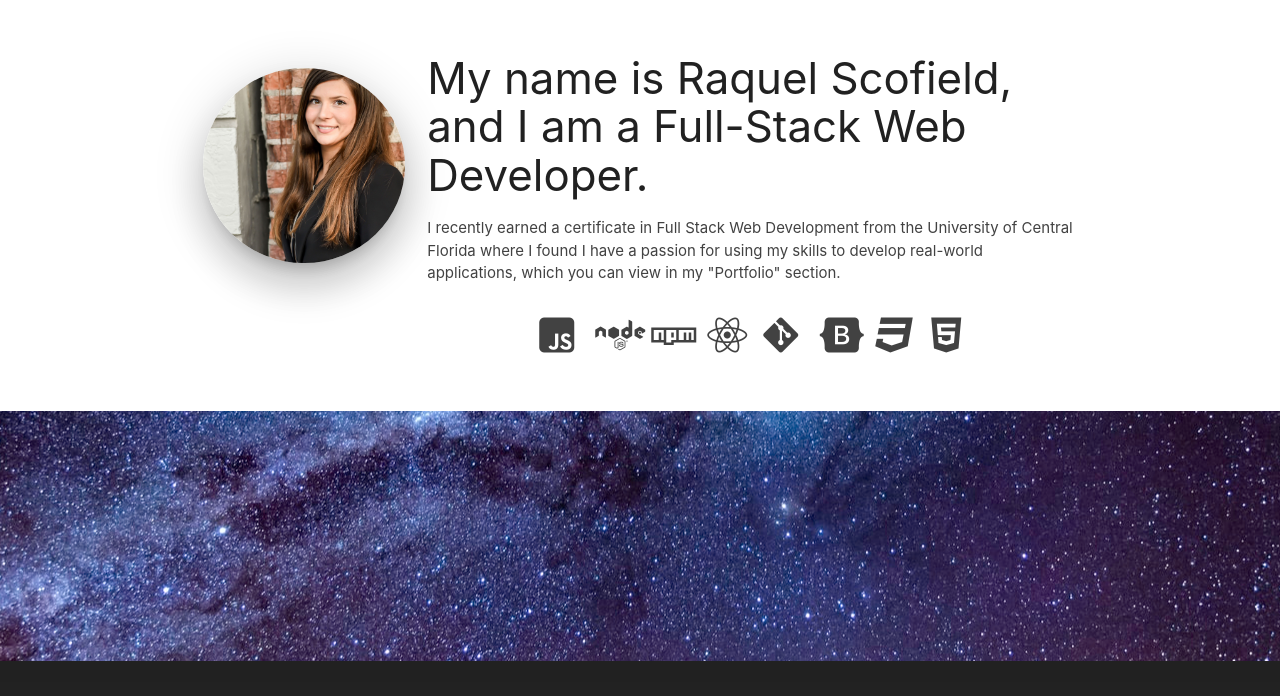
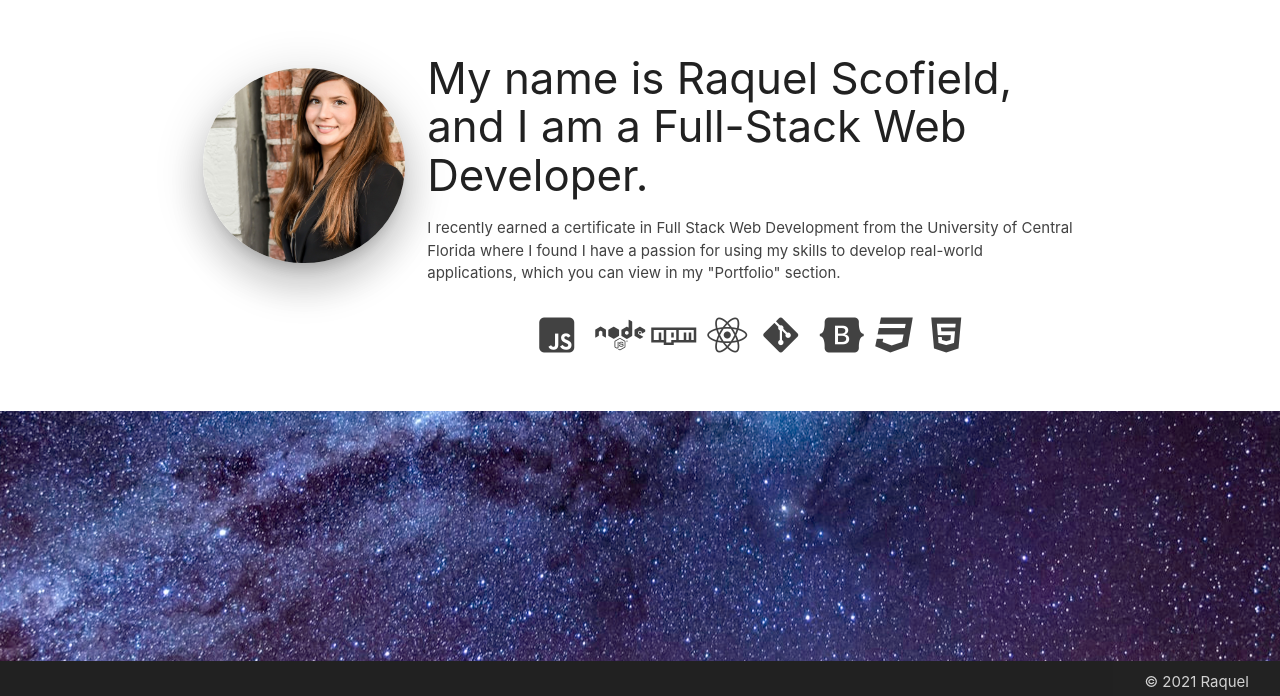
Before and after one commit to RaquelLee/RaquelLee.github.io, a React (Create React App) app in the folder raquel-portfolio/: page / in a window 1280 px wide. Shown: the part 239-935 px from the top of the page. Built offline with nearby package versions, Linux system fonts and the light colour scheme.

Commit message:
grey removed

```diff
--- a/raquel-portfolio/src/components/Footer.js
+++ b/raquel-portfolio/src/components/Footer.js
@@ -4,7 +4,7 @@ import { Footer } from 'react-materialize';
 function Foot() {
     return (
         <Footer
-            className=" grey darken-4"
+            className="center grey darken-4"
             copyrights="© 2021 Raquel Scofield"
         // links={<ul>
         //     <li><a className="grey-text text-lighten-2" href="#!">Resume</a></li>
--- a/raquel-portfolio/src/components/pages/Portfolio.js
+++ b/raquel-portfolio/src/components/pages/Portfolio.js
@@ -6,8 +6,8 @@ import galaxy from "../../assets/images/parallax2.jpeg";
 
 const PortfolioPage = () => (
     <main>
-        <div className=" grey lighten-5 mt">
-            <div className="row container grey lighten-5">
+        <div className="mt">
+            <div className="row container">
                 {projects.map(project => (
                     <ProjectCard
                         key={project.key}
--- a/raquel-portfolio/src/components/projects.json
+++ b/raquel-portfolio/src/components/projects.json
@@ -13,7 +13,7 @@
         "image": "https://github.com/RaquelLee/RaquelLee.github.io/blob/main/raquel-portfolio/src/assets/cc.png?raw=true",
         "title": "Crypto Chat",
         "github": "https://github.com/stefanieklogan/Week15-Project2-Group4",
-        "deployed": "https://radiant-ocean-90430.herokuapp.com/",
+        "deployed": "https://radiant-depths-82308.herokuapp.com/",
         "tech": "CoinPaprika API, Express, MySQL, Sequelize, bcrypt,Handlebars, Materialize CSS, Node.js, CSS3, HTML5",
         "description": "Created to be a simpler space to discuss Cryptocurrency, Crypto Chat brings new and experienced investors together. "
     },
```
Also changed, not shown: raquel-portfolio/src/assets/images/galaxy3.jpg (renamed from raquel-portfolio/src/assets/images/gagaxy3.jpg).
